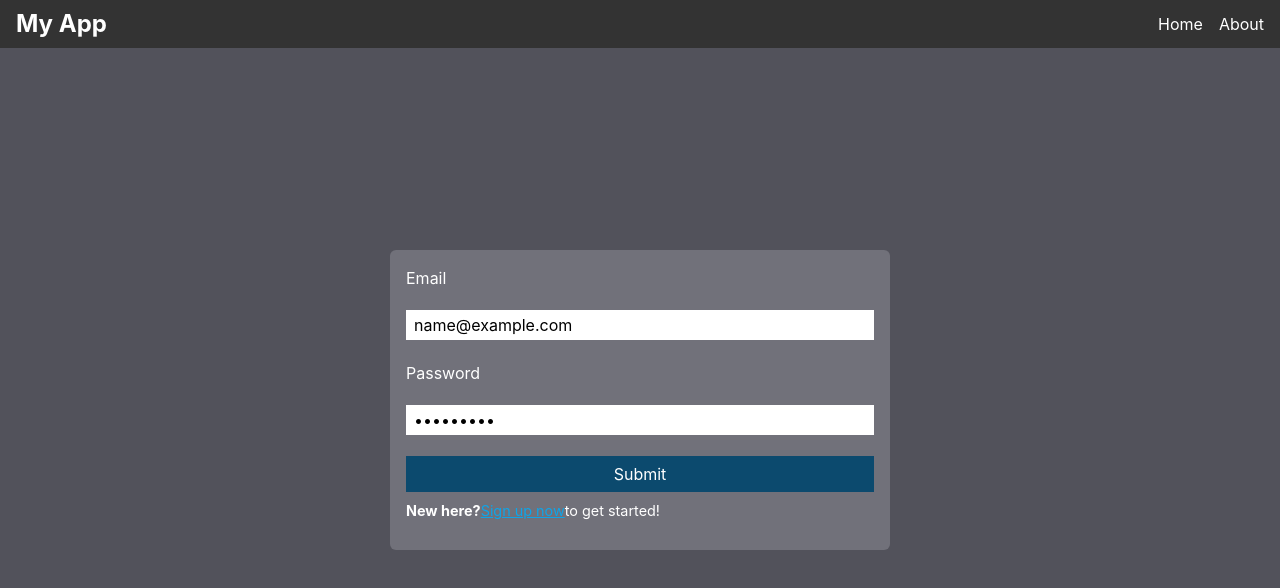
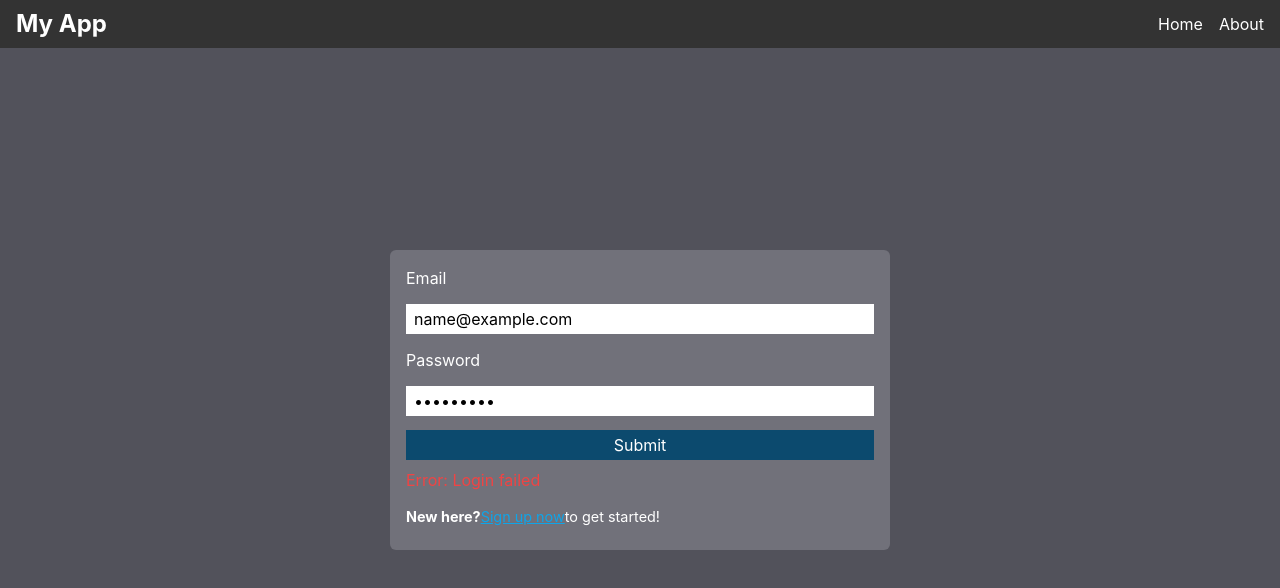
Before and after one commit to Ameer2000Mzori/MonoText-Mern, a React (Create React App) app in the folder frontend/: page /login in a window 1280 px wide. Both pictures are taken after typing "name@example.com", "Sample123" into the empty fields and a click on the button "Submit". Shown: the top 588 px of the page. Built offline with nearby package versions, Linux system fonts and the light colour scheme; no server answers.

Commit message:
added hooks folder for file called LoginLogic for logging in users

```diff
--- a/frontend/src/components/pages/LoginPage/LoginPage.jsx
+++ b/frontend/src/components/pages/LoginPage/LoginPage.jsx
@@ -1,31 +1,21 @@
 import React, { useState } from 'react'
 import { Link } from 'react-router-dom'
-import { useMutation } from '@tanstack/react-query'
-import axios from 'axios'
-import { toast } from 'react-toastify'
+import { useLogin } from './hooks/LoginLogic.jsx' // Ensure this path matches the location of your LoginLogic custom hook file
 
 export default function LoginPage() {
   const [userEmail, setUserEmail] = useState('')
   const [userPassword, setUserPassword] = useState('')
 
-  // Define the mutation
-  const { mutate: login } = useMutation({
-    mutationFn: ({ email, password }) =>
-      axios.post('/login', { email, password }),
-    onSuccess: () => {
-      toast.success('Logged in successfully')
-      // Here you might also want to redirect the user or set authentication state
-    },
-    onError: (error) => {
-      // It's good to check if error.response exists
-      toast.error(
-        error.response ? error.response.data.msg : 'An error occurred'
-      )
-    },
-  })
+  // Destructure the login function from the useLogin hook
+  const { login, isError, error } = useLogin()
 
-  const loginConfirm = () => {
-    login({ email: userEmail, password: userPassword })
+  // Log errors for debugging purposes
+  console.log('isError', isError)
+  console.log('error', error && error.message)
+
+  // Define the submit handler
+  const handleSubmit = () => {
+    login({ email: userEmail, password: userPassword }) // Call the login function with an object containing email and password
   }
 
   return (
@@ -34,7 +24,7 @@ export default function LoginPage() {
         <div>Email</div>
         <input
           className="h-[30px] text-black pl-2"
-          type="email" // Change type to email for appropriate keyboard and validation
+          type="email"
           placeholder="email"
           value={userEmail}
           onChange={(e) => setUserEmail(e.target.value)}
@@ -42,7 +32,7 @@ export default function LoginPage() {
         <div>Password</div>
         <input
           className="h-[30px] text-black pl-2"
-          type="password" // Change type to password to hide input
+          type="password"
           placeholder="password"
           value={userPassword}
           onChange={(e) => setUserPassword(e.target.value)}
@@ -50,10 +40,15 @@ export default function LoginPage() {
         <button
           className="bg-sky-900 hover:bg-sky-800 active:bg-sky-700"
           type="button"
-          onClick={loginConfirm}
+          onClick={handleSubmit} // Use the handleSubmit function here
         >
           Submit
         </button>
+        {isError && (
+          <p className="text-red-500">
+            Error: {error?.response?.data?.message || 'Login failed'}
+          </p>
+        )}
         <p className="text-[0.9rem]">
           <b>New here?</b>
           <Link className="underline text-sky-500" to="/signup">
--- /dev/null
+++ b/frontend/src/components/pages/LoginPage/hooks/LoginLogic.jsx
@@ -0,0 +1,24 @@
+import { useMutation } from '@tanstack/react-query'
+import axios from 'axios'
+
+export const useLogin = () => {
+  const {
+    mutate: login,
+    isError,
+    error,
+  } = useMutation({
+    mutationFn: ({ email, password }) =>
+      axios.post('/login', { email, password }),
+    onSuccess: (data) => {
+      console.log('Logged in successfully')
+      const token = data.data.token
+      console.log('This is the token:', token)
+      localStorage.setItem('token', token)
+    },
+    onError: (error) => {
+      console.error('There was an error:', error)
+    },
+  })
+
+  return { login, isError, error }
+}
```
